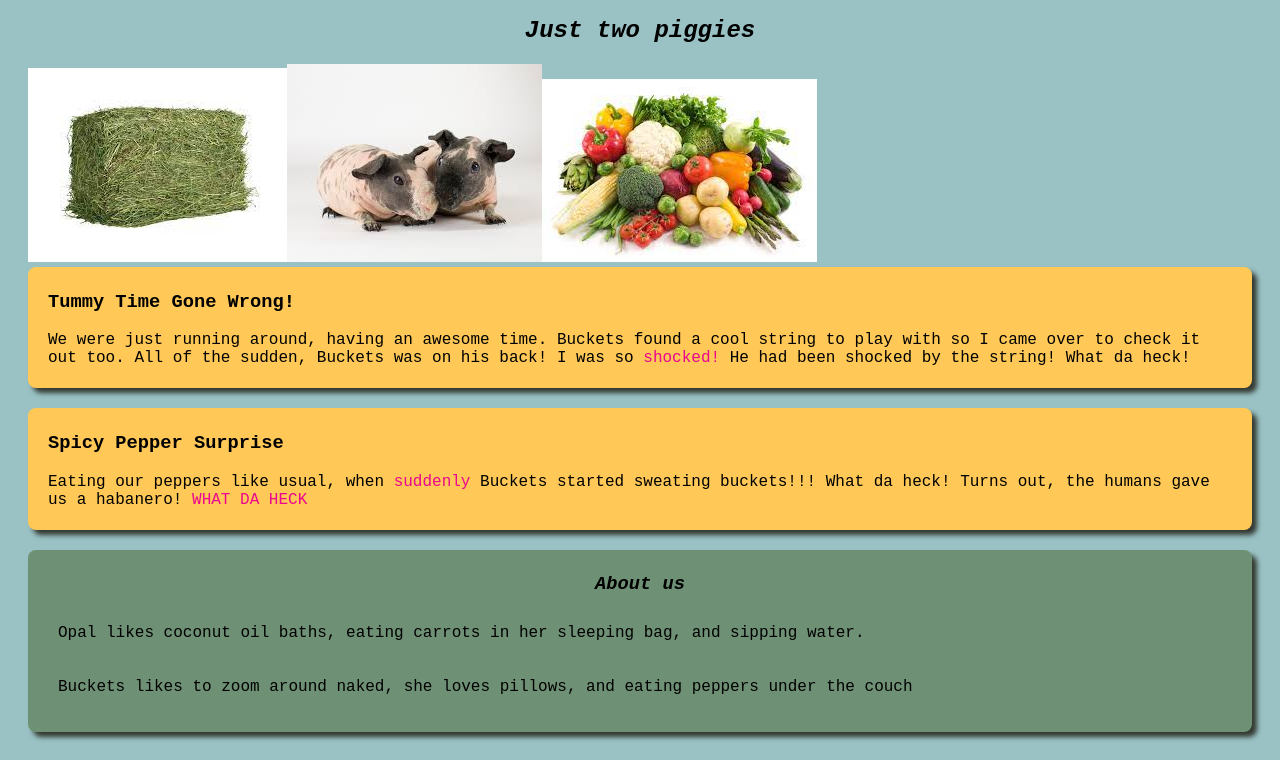
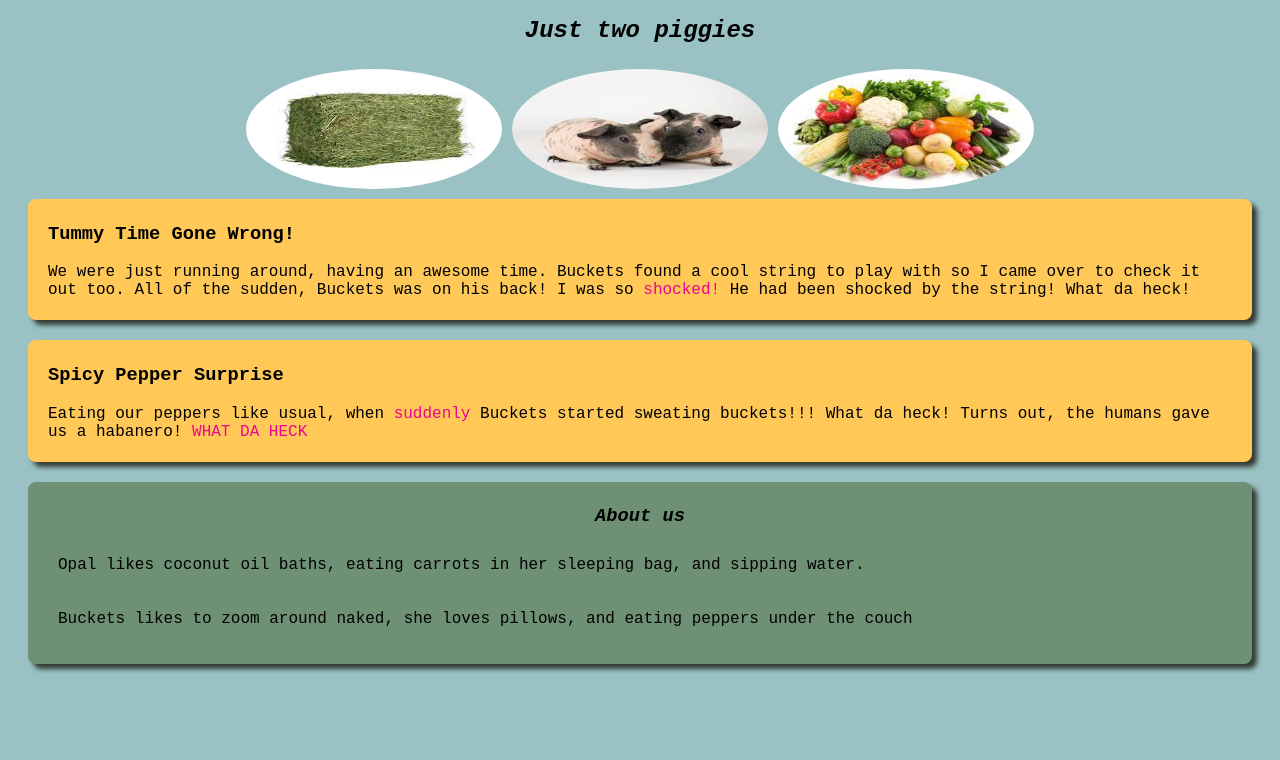
Before and after one commit to reimannsarah/Buckets-and-Opal-blog, a plain HTML site: page index.html in a window 1280 px wide. Shown: the part 96-856 px from the top of the page. After the commit the page ends 800 px from the top, so only its background shows below. Drawn offline with Linux system fonts and the light colour scheme; a web font is replaced by a local one.

Commit message:
resize and border radius header images
 Co-authored-by: Emma Gerigscott <elgerig@gmail.com>

```diff
--- a/css/styles.css
+++ b/css/styles.css
@@ -45,3 +45,15 @@ span {
     margin-bottom: 20px;
     box-shadow: 5px 5px 5px #333931;
 }
+
+.images {
+    text-align: center;
+}
+
+img {
+    margin: 5px;
+    width: 20vw;
+    height: 15vh;
+    border-radius: 50%;
+
+}
```
